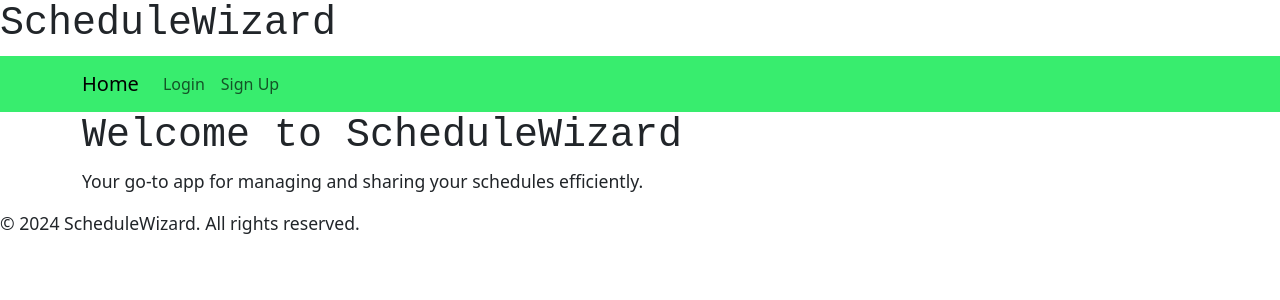
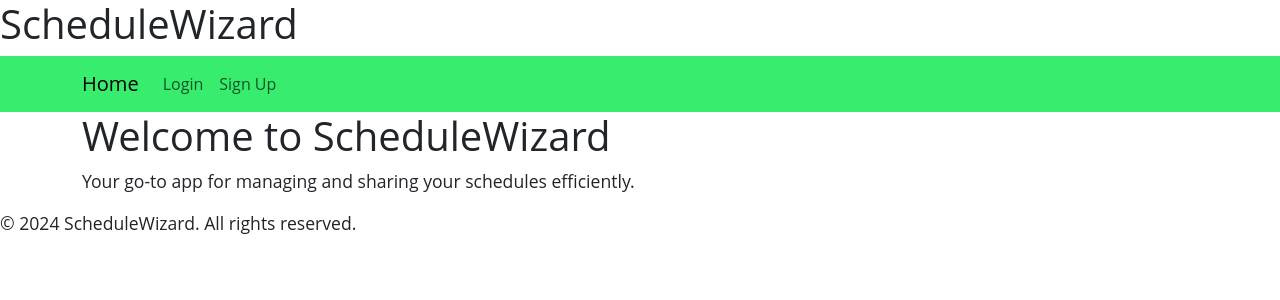
Before and after one commit to markhom/Schedule-Wizard, a React (Vite) app in the folder client/: page / in a window 1280 px wide. Shown: the top 300 px of the page. Built offline with nearby package versions, Linux system fonts and the light colour scheme.

Commit message:
font change

```diff
--- a/client/src/App.css
+++ b/client/src/App.css
@@ -363,13 +363,17 @@ body {
   color: #1a1a1a;
 }
 
+.navbar, .nav-link, .btn, .card, .form-control, .siteText {
+  font-family: 'Open Sans';
+}
+
 h1,
 h2,
 h3,
 h4,
 h5,
 h6 {
-  font-family: 'JetBrains Mono', monospace;
+  font-family: 'Open Sans';
   margin: 0 0 0.5rem;
   line-height: 1.25;
 }
--- a/client/src/components/Footer.jsx
+++ b/client/src/components/Footer.jsx
@@ -4,7 +4,7 @@ import React from 'react';
 function Footer() {
     return (
         <footer>
-            <p>© 2024 ScheduleWizard. All rights reserved.</p>
+            <p class='siteText'>© 2024 ScheduleWizard. All rights reserved.</p>
         </footer>
     );
 }
--- a/client/src/pages/ErrorPage.jsx
+++ b/client/src/pages/ErrorPage.jsx
@@ -7,7 +7,7 @@ export default function ErrorPage() {
   return (
     <div id="error-page">
       <h1>Oops!</h1>
-      <p>Sorry, an unexpected error has occurred.</p>
+      <p class='siteText'>Sorry, an unexpected error has occurred.</p>
       <p>
         <i>{error.statusText || error.message}</i>
       </p>
--- a/client/src/pages/Home.jsx
+++ b/client/src/pages/Home.jsx
@@ -4,7 +4,7 @@ function Home() {
     return (
         <div>
             <h1>Welcome to ScheduleWizard</h1>
-            <p>Your go-to app for managing and sharing your schedules efficiently.</p>
+            <p class='siteText'>Your go-to app for managing and sharing your schedules efficiently.</p>
         </div>
     );
 }
--- a/client/src/pages/Profile.jsx
+++ b/client/src/pages/Profile.jsx
@@ -216,8 +216,8 @@ function Profile() {
             {/* User Profile Information */}
             <Row>
                 <Col>
-                    <p>Email: {user.email}</p>
-                    <p>Username: {user.username}</p>
+                    <p class='siteText'>Email: {user.email}</p>
+                    <p class ='siteText'>Username: {user.username}</p>
                 </Col>
             </Row>
             {/* Display user's schedules */}
@@ -225,7 +225,7 @@ function Profile() {
                 <Col>
                     <h2>Your Schedules</h2>
                     {user.schedules.length === 0 ? (
-                        <p>No schedules available</p>
+                        <p class='siteText'>No schedules available</p>
                     ) : (
                         user.schedules.map(schedule => (
                             <Card key={schedule._id}>
```
